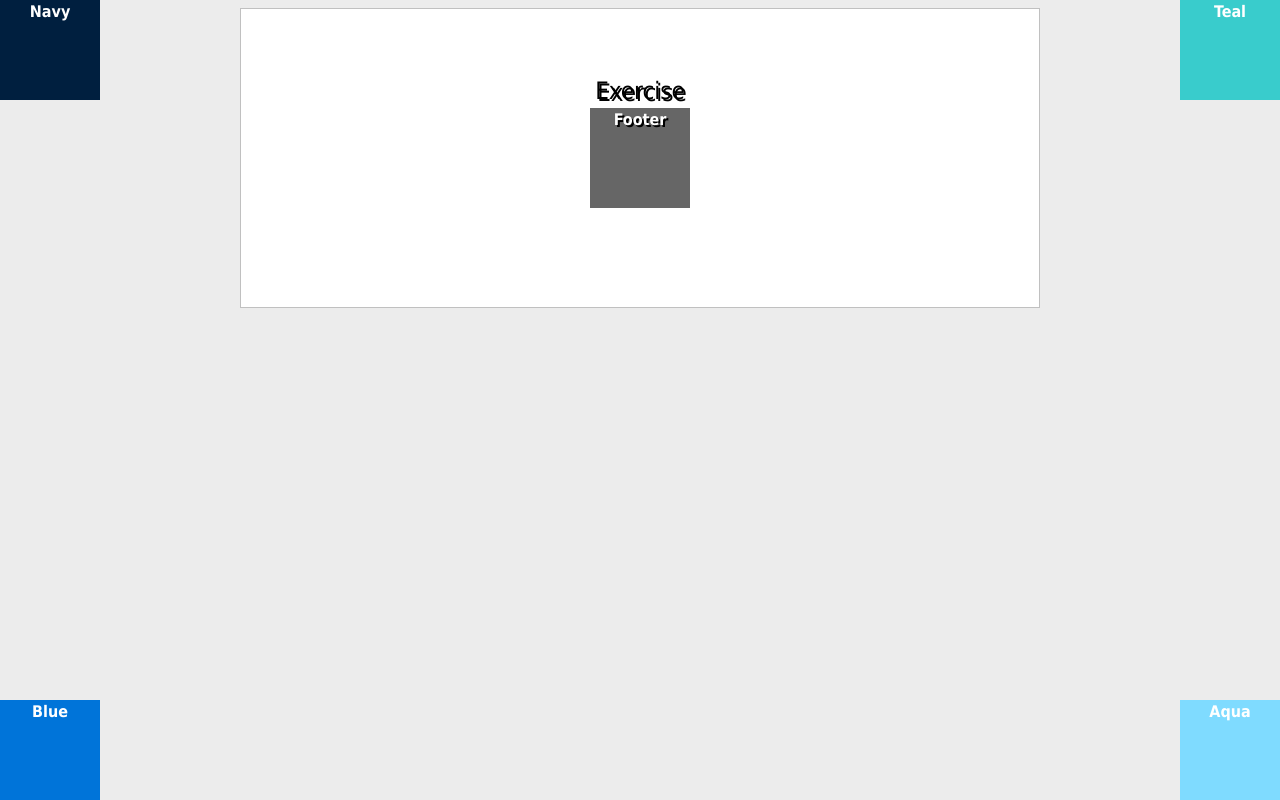
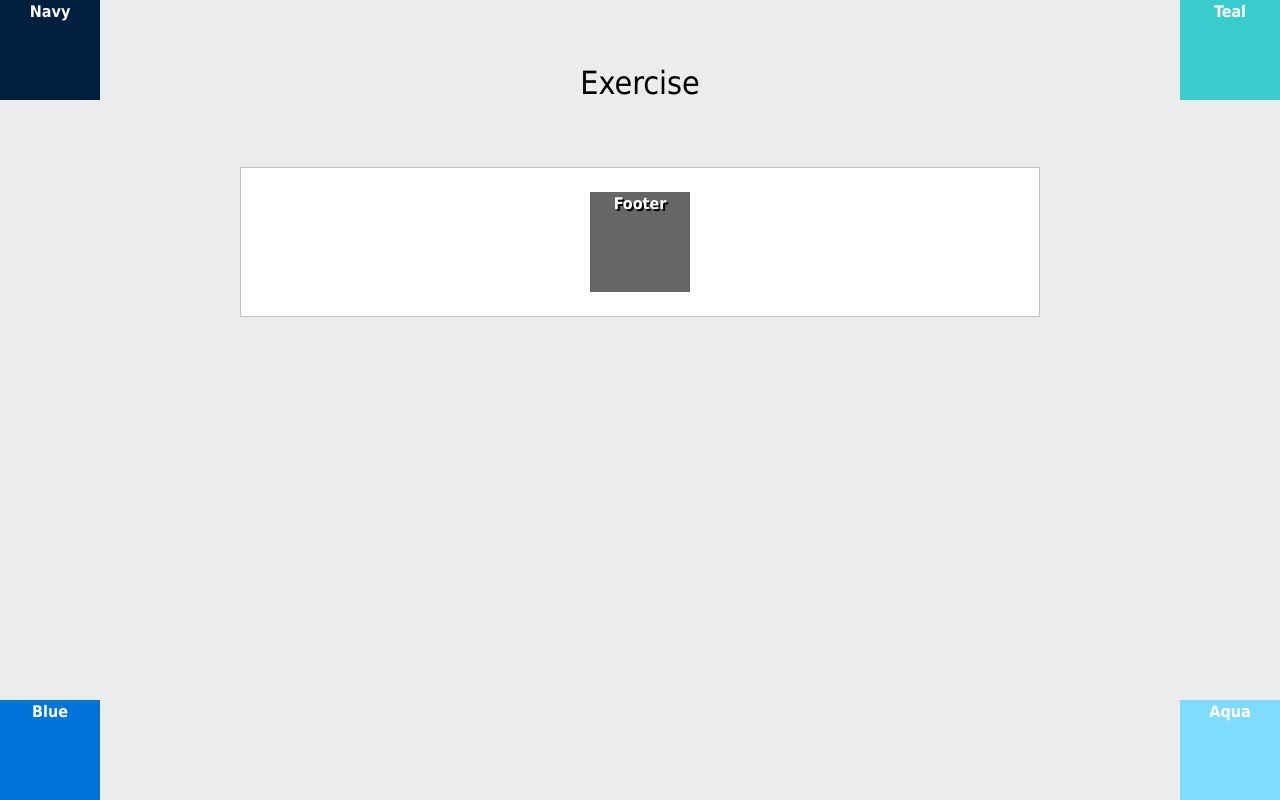
Before and after one commit to HOrme1/ifsc-11003-02, a plain HTML site: page positioning-lab/absolute-1.html in a window 1280 px wide. Drawn offline with Linux system fonts and the light colour scheme.

Commit message:
Actually commit work again

```diff
--- a/positioning-lab/absolute-1.html
+++ b/positioning-lab/absolute-1.html
@@ -28,7 +28,7 @@
       background-color: #FFF;
       border: 1px solid #c0c0c0;
       width: 800px;
-      height: 300px;
+      height: 150px;
       margin-right: auto;
       margin-left: auto;
       text-shadow: 2px 2px #000;
@@ -76,13 +76,14 @@
 </head>
 <body>
   <div id="page">
+    <h1>Exercise</h1>
+
     <div class="tile" id="navy">Navy</div>
     <div class="tile" id="teal">Teal</div>
     <div class="tile" id="blue">Blue</div>
     <div class="tile" id="aqua">Aqua</div>
 
     <section id="wrapper">
-      <h1>Exercise</h1>
       <div class="tile" id="footer">Footer</div>
     </section>
   </div>
```
Also changed, not shown: positioning-lab/float-2.html (+2 -0 lines).
